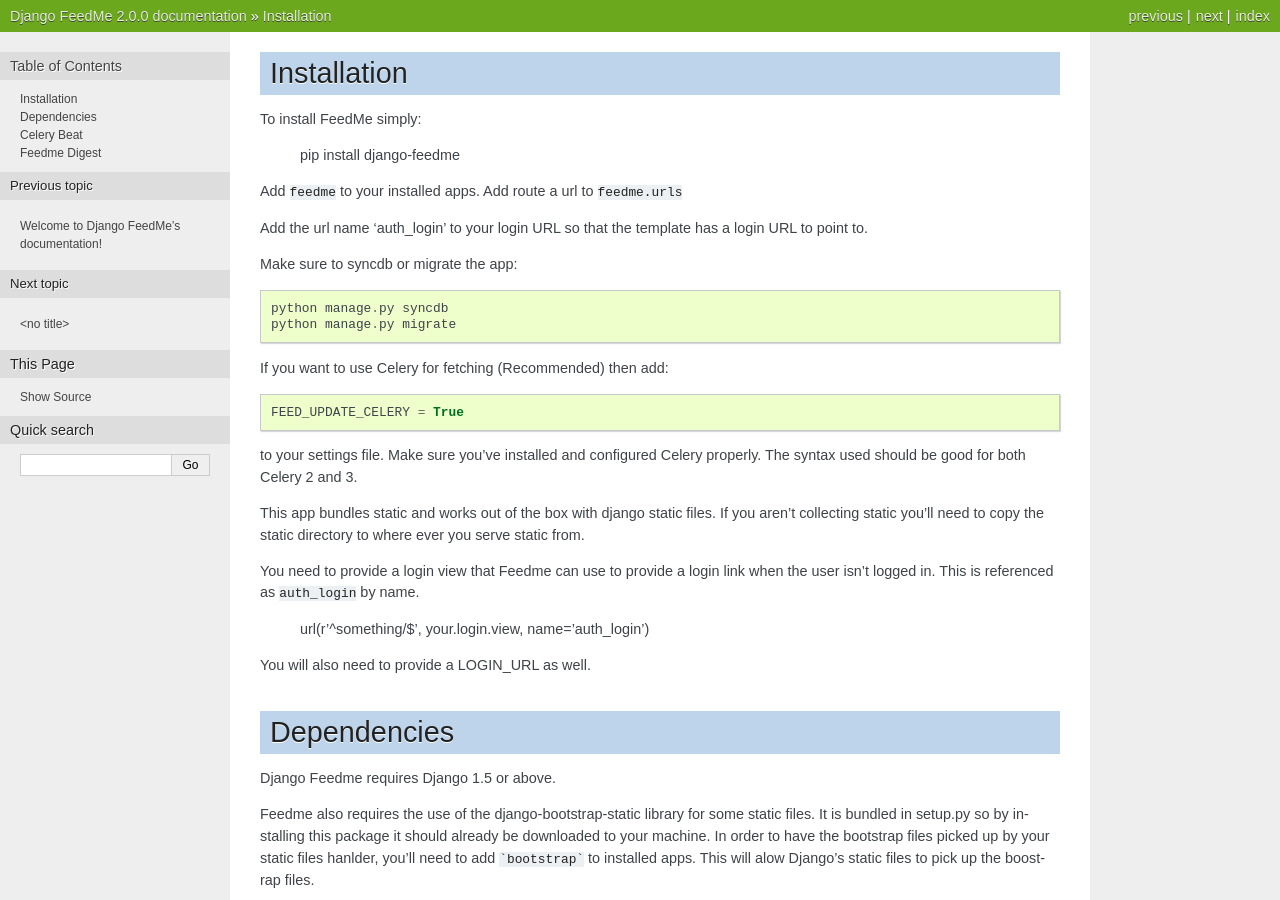
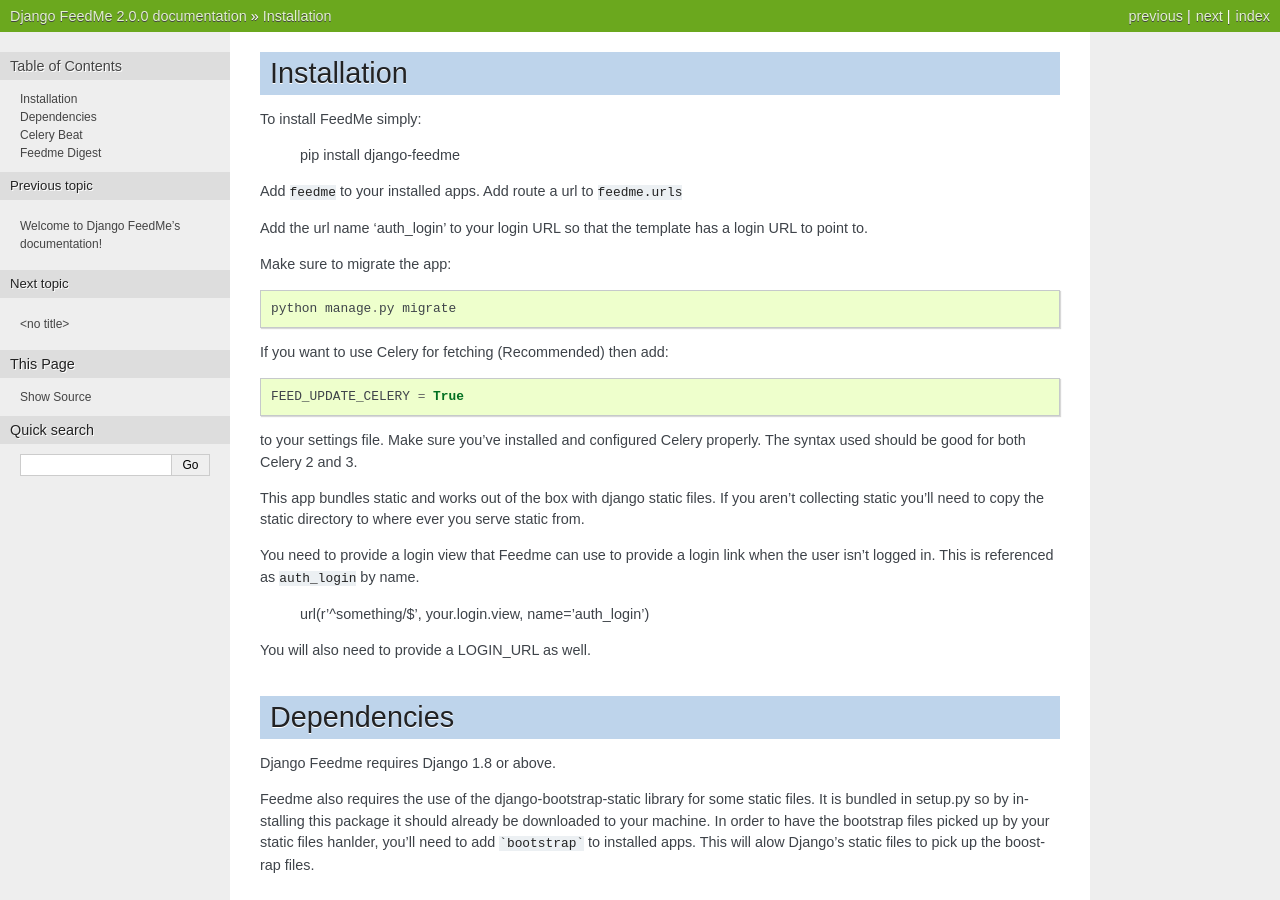
Before and after one commit to movermeyer/django-feedme, a Sphinx documentation site: the page built from docs/source/installation.rst, in a window 1280 px wide and 900 px high. Built offline with Sphinx 7.4.7, drawn with Linux system fonts in a browser that asks for light colours.

Commit message:
Update documentation

```diff
--- a/docs/source/installation.rst
+++ b/docs/source/installation.rst
@@ -9,9 +9,8 @@
 
 Add the url name 'auth_login' to your login URL so that the template has a login URL to point to.
 
-Make sure to syncdb or migrate the app::
+Make sure to migrate the app::
 
-    python manage.py syncdb
     python manage.py migrate
 
 
@@ -35,7 +34,7 @@
 Dependencies
 ------------
 
-Django Feedme requires Django 1.5 or above.
+Django Feedme requires Django 1.8 or above.
 
 Feedme also requires the use of the django-bootstrap-static library for some static files.  It is bundled in setup.py so by installing this package
 it should already be downloaded to your machine.  In order to have the bootstrap files picked up by your static files hanlder, you'll need to add
--- a/setup.py
+++ b/setup.py
@@ -2,7 +2,7 @@
 
 setup(
     name='django-feedme',
-    version='2.0.0',
+    version='2.0.1',
     zip_safe=False,
     packages=find_packages(exclude=['demo']),
     include_package_data=True,
@@ -23,6 +23,7 @@
         "Framework :: Django",
         "Framework :: Django :: 1.7",
         "Framework :: Django :: 1.8",
+        "Framework :: Django :: 1.9",
     ],
     install_requires=[
         'feedparser==5.1.3,<6.0',
```
